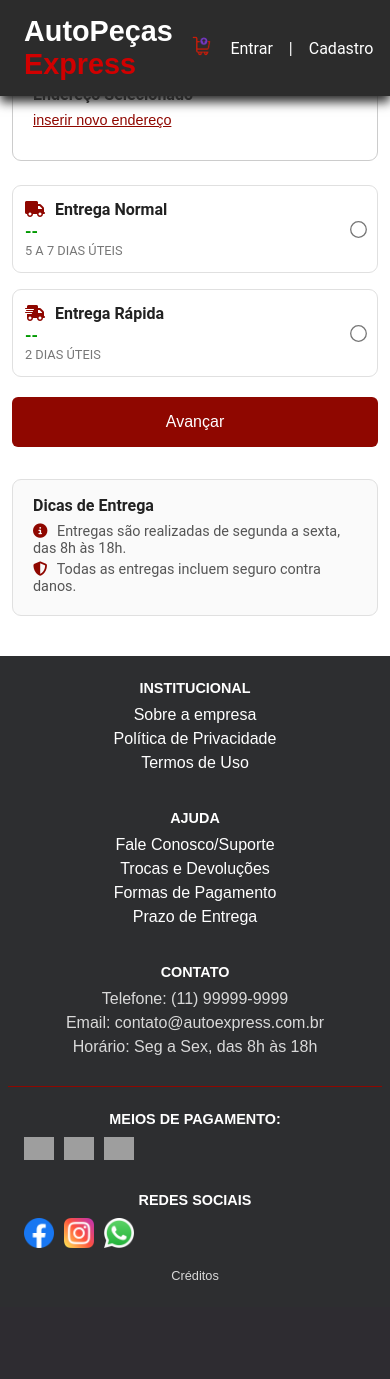
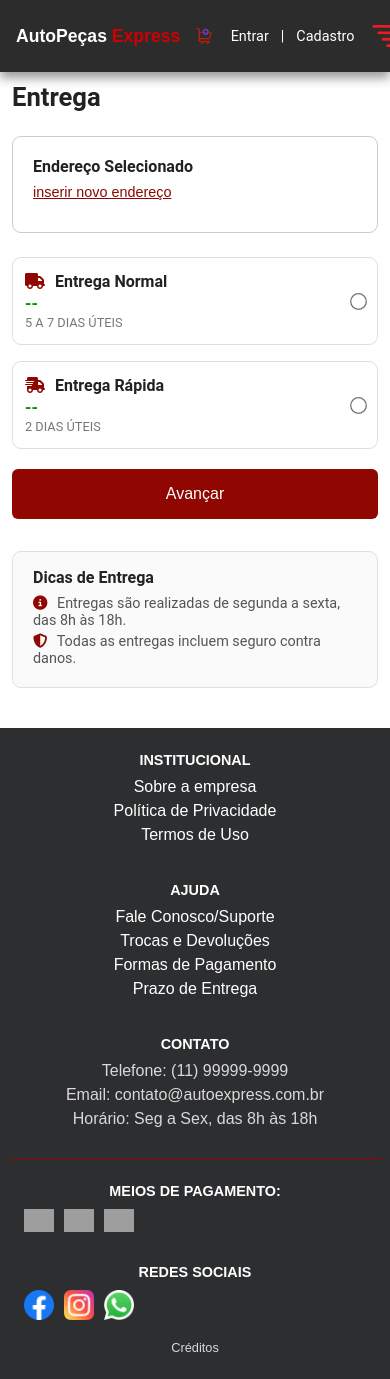
Before and after one commit to YURI717-Hub/TCC-ETEC-Sebrae, a PHP site: page /assets/pages/entrega.html in a window 390 px wide. Before the commit the page ends 1280 px from the top, so only its background shows below. Run offline with PHP 8.4, Linux system fonts and the light colour scheme; some libraries are stand-ins or nearby versions; grey boxes are pictures that could not be loaded.

Commit message:
Refactor header and footer CSS for responsiveness
Updated header and footer styles for improved responsiveness and aesthetics.

```diff
--- a/assets/css/headerfooter.css
+++ b/assets/css/headerfooter.css
@@ -5,31 +5,42 @@
   margin: 0;
 }
 
+html {
+  scroll-behavior: smooth;
+}
+
 body {
   font-family: 'Roboto', sans-serif;
+  /* Compensa o header fixo: some ISSO é o que faltava em cada página.
+     Uma única variável controla o espaço em qualquer tela. */
+  padding-top: var(--header-height, 6rem);
 }
 
 /* ------------------------- */
 /* HEADER FIXO */
 /* ------------------------- */
 
+:root {
+  --header-height: 6rem;
+}
+
 header {
   width: 100%;
   position: fixed;
   top: 0;
+  left: 0;
   background: #2c2c2c;
   z-index: 1000;
-
 }
 
 .navbar {
   display: flex;
   align-items: center;
   justify-content: center;
-  height: 6rem;
+  height: var(--header-height);
   width: 100%;
   padding: 0 1.5rem;
-  box-shadow: 0px 6px 10px #2c2c2c;
+  box-shadow: 0px 6px 10px rgba(0, 0, 0, 0.4);
   color: white;
 }
 
@@ -40,7 +51,7 @@ header {
   display: flex;
   align-items: center;
   justify-content: space-between;
-  gap: 2rem;
+  gap: 1.5rem;
 }
 
 .header-linear-content a {
@@ -53,9 +64,45 @@ header {
   font-size: 1.8rem;
   font-weight: bold;
   font-family: 'Orbitron', sans-serif;
+  white-space: nowrap;
 }
 .logo span {
   color: #d10000;
+}
+
+/* ------------------------- */
+/* BUSCA */
+/* ------------------------- */
+
+.pesquisa {
+  display: flex;
+  align-items: center;
+  background: #3a3a3a;
+  padding: 0.4rem 0.8rem;
+  border-radius: 12px;
+  transition: 0.3s ease;
+  flex: 1 1 auto;
+  max-width: 22rem;
+}
+
+.busca-input {
+  width: 100%;
+  padding: 0.5rem 0.8rem;
+  border: none;
+  outline: none;
+  background: transparent;
+  color: white;
+  font-size: 0.95rem;
+}
+
+.busca-input::placeholder {
+  color: #cccccc;
+  font-size: 0.9rem;
+}
+
+.pesquisa:focus-within {
+  background: #4a4a4a;
+  box-shadow: 0 0 6px #8f0700;
 }
 
 /* ------------------------- */
@@ -75,8 +122,23 @@ nav ul li a {
 }
 
 nav ul li:hover {
-  transform: translateY(-5px);
+  transform: translateY(-3px);
   transition: 0.2s;
+  display: inline-block;
+}
+
+/* Lista de login/cadastro duplicada: uma versão pro desktop, outra pro
+   menu mobile. O CSS abaixo controla qual aparece em cada tamanho. */
+.login {
+  display: flex;
+  gap: 0.75rem;
+  list-style: none;
+  color: white;
+  font-size: 0.9rem;
+}
+
+.login-mobile {
+  display: none;
 }
 
 /* ÍCONES e LOGIN */
@@ -89,13 +151,7 @@ nav ul li:hover {
 .nav-icon-container img {
   width: 1.6rem;
   cursor: pointer;
-}
-
-.login {
-  display: flex;
-  gap: 1rem;
-  list-style: none;
-  color: white;
+  display: block;
 }
 
 /* ------------------------- */
@@ -104,72 +160,73 @@ nav ul li:hover {
 
 .menu-button {
   display: none;
-  width: 2.5rem;
+  width: 2.2rem;
+  height: 2.2rem;
+  padding: 0;
   cursor: pointer;
   background: transparent;
   border: none;
 }
-.pesquisa {
-  display: flex;
-  align-items: center;
-  background: #3a3a3a;
-  padding: 0.4rem 0.8rem;
-  border-radius: 12px;
-  transition: 0.3s ease;
-  margin-right: 1rem;
-}
 
-/* INPUT */
-.busca-input {
-  width: 18rem;
-  padding: 0.5rem 0.8rem;
-  border: none;
-  outline: none;
-  background: transparent;
-  color: white;
-  font-size: 0.95rem;
-}
-
-/* Placeholder */
-.busca-input::placeholder {
-  color: #cccccc;
-  font-size: 0.9rem;
-}
-
-/* Animação ao focar */
-.pesquisa:focus-within {
-  background: #4a4a4a;
-  box-shadow: 0 0 6px #8f0700;
-  transform: translateY(-2px);
+.menu-button img {
+  width: 100%;
+  height: 100%;
+  object-fit: contain;
 }
 
 /* ------------------------- */
-/* MENU MOBILE */
+/* MENU MOBILE (tablets/celulares) */
 /* ------------------------- */
 
 @media (max-width: 900px) {
+  :root {
+    --header-height: 4.5rem;
+  }
 
-  /* Esconde nav padrão */
+  .logo {
+    font-size: 1.3rem;
+  }
+
+  /* Esconde a busca no header e mostra o nav como dropdown */
+  .pesquisa {
+    display: none;
+  }
+
   nav {
     display: none;
     position: absolute;
-    background-color: rgba(44, 44, 44, 0.95);
+    background-color: rgba(44, 44, 44, 0.97);
     right: 0;
-    top: 5.5rem;
-    width: 60%;
-    padding: 1rem 0;
+    top: var(--header-height);
+    width: min(80vw, 20rem);
+    padding: 1.25rem 0;
     border-radius: 0 0 0 10px;
     text-align: center;
+    box-shadow: -4px 6px 12px rgba(0, 0, 0, 0.4);
   }
 
-  /* Quando o JS ativa o menu */
+  /* JS adiciona .show-menu no <header> ao clicar no hambúrguer */
   .show-menu nav {
     display: block !important;
   }
 
   nav ul {
     flex-direction: column;
-    gap: 1rem;
+    align-items: center;
+    gap: 1.25rem;
+  }
+
+  .login-mobile {
+    display: flex;
+    justify-content: center;
+    border-top: 1px solid #555;
+    padding-top: 1rem;
+    margin-top: 0.5rem;
+    width: 100%;
+  }
+
+  .login-desktop {
+    display: none;
   }
 
   .menu-button {
@@ -181,11 +238,24 @@ nav ul li:hover {
   }
 
   .header-linear-content {
-    gap: 1rem;
+    gap: 0.75rem;
   }
 }
 
+/* Telas bem pequenas (a maioria dos celulares) */
+@media (max-width: 420px) {
+  .navbar {
+    padding: 0 1rem;
+  }
 
+  .logo {
+    font-size: 1.1rem;
+  }
+
+  .nav-icon-container img {
+    width: 1.4rem;
+  }
+}
 
 /*FIM - RESPONSIVIDADE - HEADER*/
 
@@ -198,20 +268,19 @@ footer {
   padding: 2rem 1rem;
   color: #fff;
 }
-.image-pag{
+.image-pag {
   display: flex;
 }
-.image-rede-sociais
-{
+.image-rede-sociais {
   display: flex;
 }
 .footer-topico {
   font-size: 1rem;
   text-transform: uppercase;
   margin-bottom: 10px;
+  text-align: center;
 }
 
-/* LISTAS */
 .sub-topicos li,
 .lista-contato li {
   list-style: none;
@@ -233,23 +302,18 @@ footer {
   padding: 0 1rem;
 }
 
-/* DIVISÃO */
 .footer-divisao {
   border: none;
   border-top: 1px solid #8F0700;
   margin: 1.5rem 0;
 }
 
-/* PAGAMENTOS / REDES SOCIAIS */
 .image-pag img,
 .image-rede-sociais img {
   width: 40px;
   margin-right: 10px;
 }
-.footer-topico{
-text-align: center;
-}
-/* CREDITOS */
+
 .footer-creditos {
   text-align: center;
   margin-top: 20px;
```
